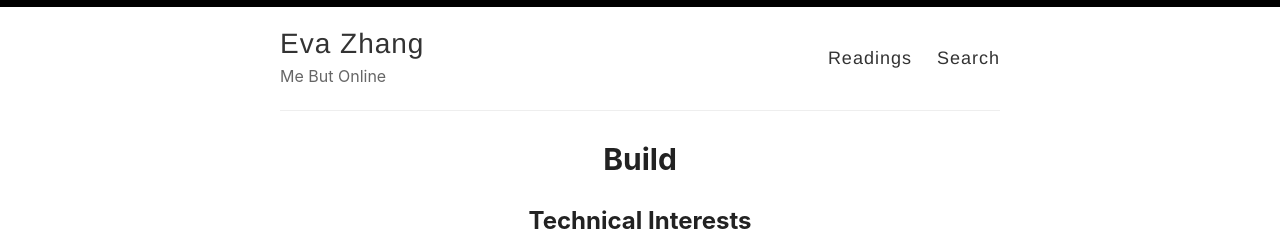
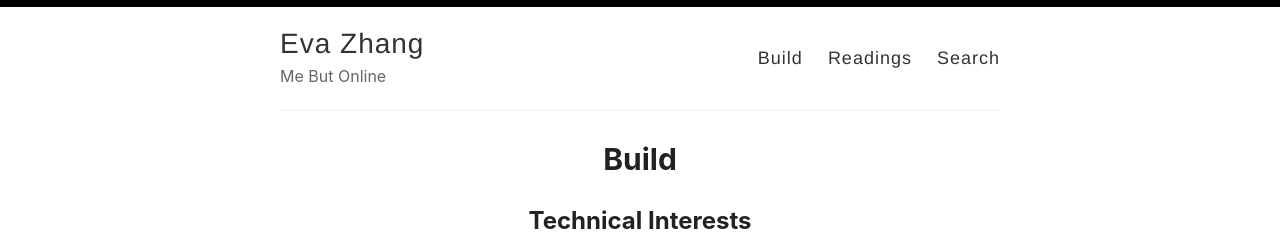
Before and after one commit to evazhang612/sokt-landing, a Jekyll site: the page built from _pages/technicals.md, in a window 1280 px wide. Shown: the top 241 px of the page. Built offline with Jekyll 4.4.1, drawn with Linux system fonts in a browser that asks for light colours; nearby versions of some CDN libraries; library files that are not in the unit come from our copies.

Commit message:
Adding build.

```diff
--- a/_layouts/default.html
+++ b/_layouts/default.html
@@ -24,6 +24,7 @@
             <p class="site-description">{{ site.description }}</p>
             </div>
             <nav>
+              <a href="{{ site.baseurl }}/build">Build</a>
               <a href="{{ site.baseurl }}/read">Readings</a>
               <a href="{{ site.baseurl }}/search">Search</a>
             </nav>
```
